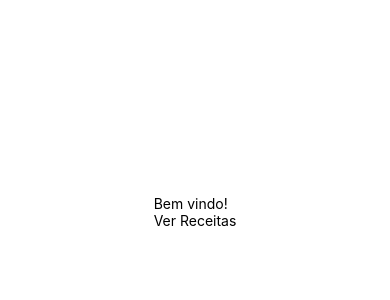
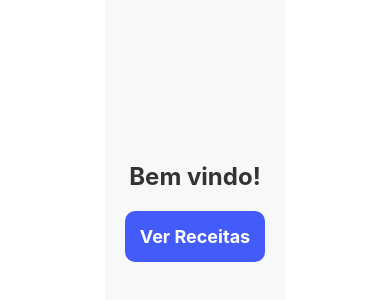
Before and after one commit to vicentematheus15/app-receitas, a React Native app: screen / in a window 390 px wide. Shown: the part 210-510 px from the top of the page. Built offline with nearby package versions, Linux system fonts and the light colour scheme.

Commit message:
Enhance Home component styling and update button functionality

```diff
--- a/telas/Home.js
+++ b/telas/Home.js
@@ -2,16 +2,45 @@
 
 export default function Home({navegar}){
     return (
-        <View>
-            <Text>
+        <View style={styles.container}>
+            <Text style={styles.title}>
                 Bem vindo!
             </Text>
 
-            <TouchableOpacity onPress={() => navegar('Receitas')}>
-                <Text>
+            <TouchableOpacity
+            onPress={() => navegar('Receitas')}
+            style={styles.button}>
+                <Text style={styles.textButton}>
                     Ver Receitas
                 </Text>
             </TouchableOpacity>
         </View>
     )
 }
+const styles = StyleSheet.create({
+    container: {
+        flex: 1,
+        justifyContent: 'center',
+        alignItems: 'center',
+        backgroundColor: '#f8f8f8',
+        padding: 20
+    },
+    title: {
+        fontSize: 24,
+        fontWeight: 'bold',
+        marginBottom: 20,
+        color: '#333',
+        textAlign: 'center'
+    },
+    button: {
+        backgroundColor: '#435cf9ff',
+        padding: 15,
+        borderRadius: 10
+    },
+    textButton: {
+        color: '#fff',
+        fontSize: 18,
+        fontWeight: 'bold'
+    }
+
+})
```
